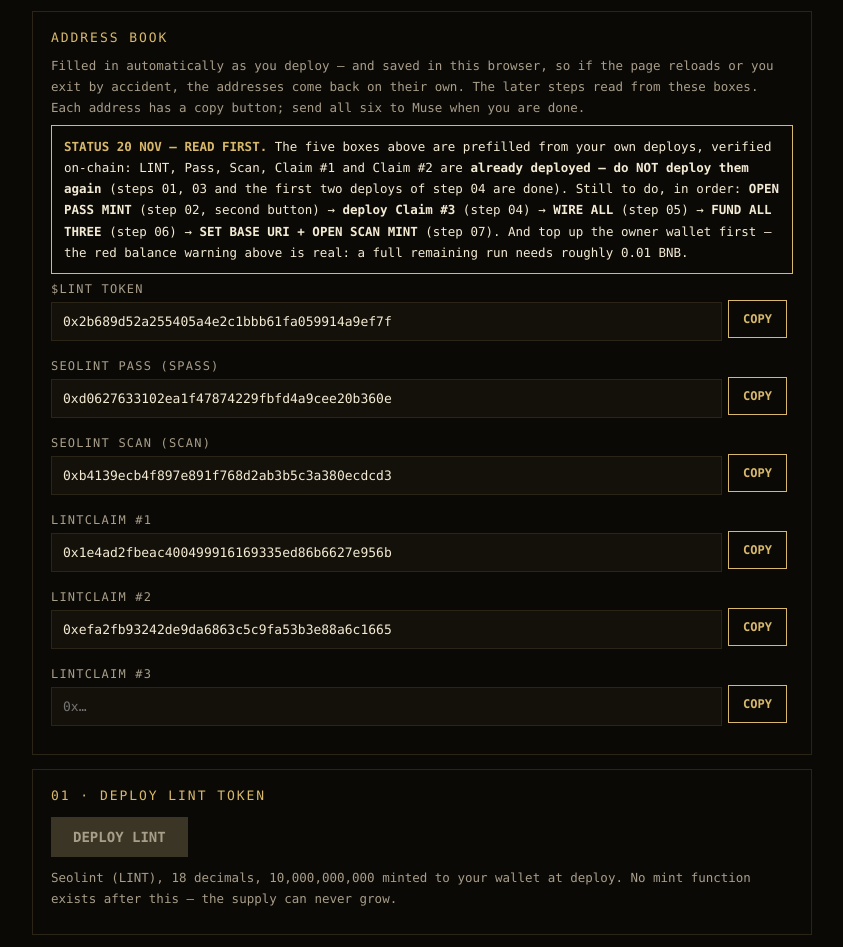
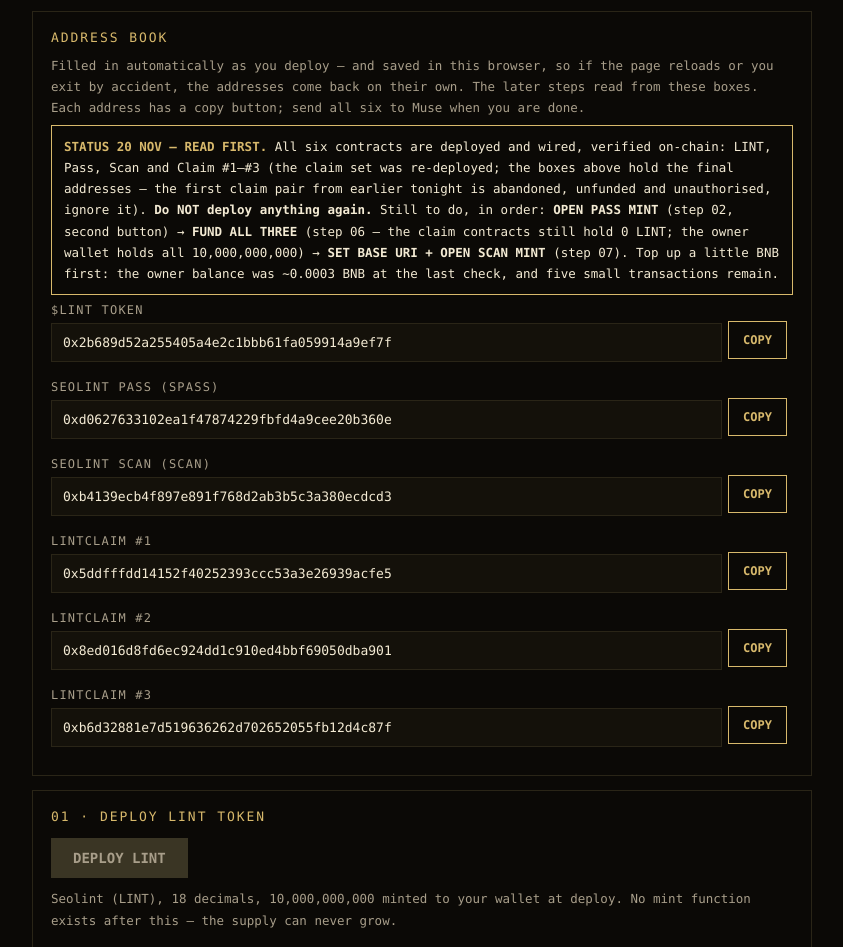
Before and after one commit to talvio-io/Seolint-neww, a plain HTML site: page deploy.html in a window 1280 px wide. Shown: the part 453-1400 px from the top of the page, without its empty margins (218-1061 px from the left). Drawn offline with Linux system fonts and the light colour scheme.

Commit message:
deploy.html: final claim addresses (re-deployed set) + verified status note

```diff
--- a/deploy.html
+++ b/deploy.html
@@ -53,13 +53,13 @@
 
   <div class="step"><div class="t">Address book</div>
     <p>Filled in automatically as you deploy — and saved in this browser, so if the page reloads or you exit by accident, the addresses come back on their own. The later steps read from these boxes. Each address has a copy button; send all six to Muse when you are done.</p>
-    <p style="border:1px solid #D8B96C;padding:10px 12px;color:#F4EBD4"><strong style="color:#D8B96C">STATUS 20 NOV — READ FIRST.</strong> The five boxes above are prefilled from your own deploys, verified on-chain: LINT, Pass, Scan, Claim #1 and Claim #2 are <strong>already deployed — do NOT deploy them again</strong> (steps 01, 03 and the first two deploys of step 04 are done). Still to do, in order: <strong>OPEN PASS MINT</strong> (step 02, second button) → <strong>deploy Claim #3</strong> (step 04) → <strong>WIRE ALL</strong> (step 05) → <strong>FUND ALL THREE</strong> (step 06) → <strong>SET BASE URI + OPEN SCAN MINT</strong> (step 07). And top up the owner wallet first — the red balance warning above is real: a full remaining run needs roughly 0.01 BNB.</p>
+    <p style="border:1px solid #D8B96C;padding:10px 12px;color:#F4EBD4"><strong style="color:#D8B96C">STATUS 20 NOV — READ FIRST.</strong> All six contracts are deployed and wired, verified on-chain: LINT, Pass, Scan and Claim #1–#3 (the claim set was re-deployed; the boxes above hold the final addresses — the first claim pair from earlier tonight is abandoned, unfunded and unauthorised, ignore it). <strong>Do NOT deploy anything again.</strong> Still to do, in order: <strong>OPEN PASS MINT</strong> (step 02, second button) → <strong>FUND ALL THREE</strong> (step 06 — the claim contracts still hold 0 LINT; the owner wallet holds all 10,000,000,000) → <strong>SET BASE URI + OPEN SCAN MINT</strong> (step 07). Top up a little BNB first: the owner balance was ~0.0003 BNB at the last check, and five small transactions remain.</p>
     <label>$LINT token</label><div class="addr"><input id="addrToken" placeholder="0x…" value="0x2b689d52a255405a4e2c1bbb61fa059914a9ef7f"><button class="ghost" data-copy="addrToken">COPY</button></div>
     <label>Seolint Pass (SPASS)</label><div class="addr"><input id="addrPass" placeholder="0x…" value="0xd0627633102ea1f47874229fbfd4a9cee20b360e"><button class="ghost" data-copy="addrPass">COPY</button></div>
     <label>Seolint Scan (SCAN)</label><div class="addr"><input id="addrScan" placeholder="0x…" value="0xb4139ecb4f897e891f768d2ab3b5c3a380ecdcd3"><button class="ghost" data-copy="addrScan">COPY</button></div>
-    <label>LintClaim #1</label><div class="addr"><input id="addrClaim1" placeholder="0x…" value="0x1e4ad2fbeac400499916169335ed86b6627e956b"><button class="ghost" data-copy="addrClaim1">COPY</button></div>
-    <label>LintClaim #2</label><div class="addr"><input id="addrClaim2" placeholder="0x…" value="0xefa2fb93242de9da6863c5c9fa53b3e88a6c1665"><button class="ghost" data-copy="addrClaim2">COPY</button></div>
-    <label>LintClaim #3</label><div class="addr"><input id="addrClaim3" placeholder="0x…"><button class="ghost" data-copy="addrClaim3">COPY</button></div>
+    <label>LintClaim #1</label><div class="addr"><input id="addrClaim1" placeholder="0x…" value="0x5ddfffdd14152f40252393ccc53a3e26939acfe5"><button class="ghost" data-copy="addrClaim1">COPY</button></div>
+    <label>LintClaim #2</label><div class="addr"><input id="addrClaim2" placeholder="0x…" value="0x8ed016d8fd6ec924dd1c910ed4bbf69050dba901"><button class="ghost" data-copy="addrClaim2">COPY</button></div>
+    <label>LintClaim #3</label><div class="addr"><input id="addrClaim3" placeholder="0x…" value="0xb6d32881e7d519636262d702652055fb12d4c87f"><button class="ghost" data-copy="addrClaim3">COPY</button></div>
   </div>
 
   <div class="step"><div class="t">01 · Deploy LINT token</div>
```
